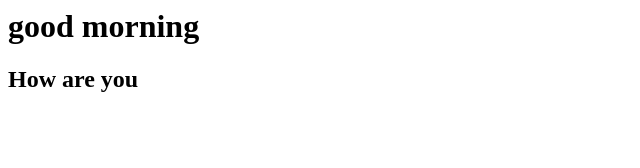
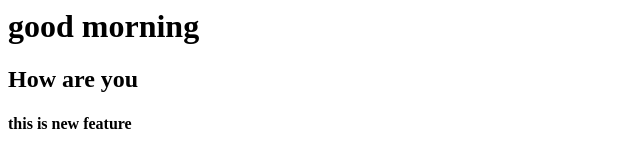
Before and after one commit to yashmaurya321-crypto/Insta-demo, a plain HTML site: page index.html in a window 1280 px wide. Shown: the whole page, without its empty margins (0-640 px from the left). Drawn offline with Linux system fonts and the light colour scheme.

Commit message:
Add new feature

```diff
--- a/index.html
+++ b/index.html
@@ -1,2 +1,3 @@
 <h1> good morning </h1>
 <h2>How are you </h2>
+<h4>this is new feature</h4>
```
